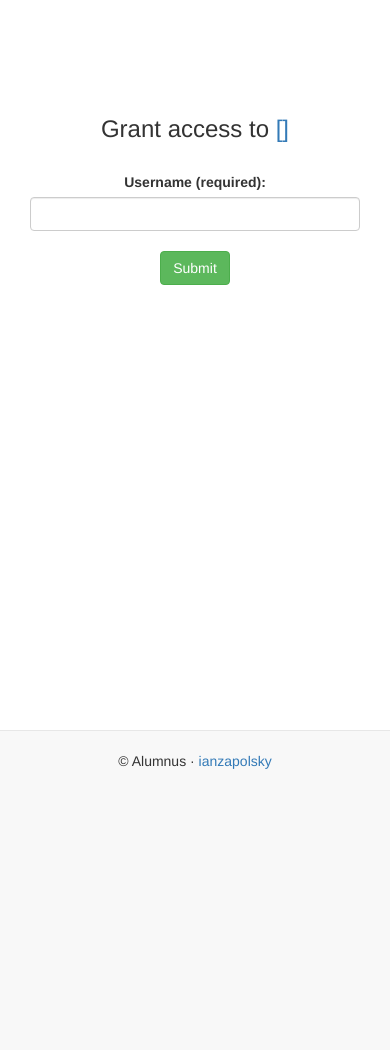
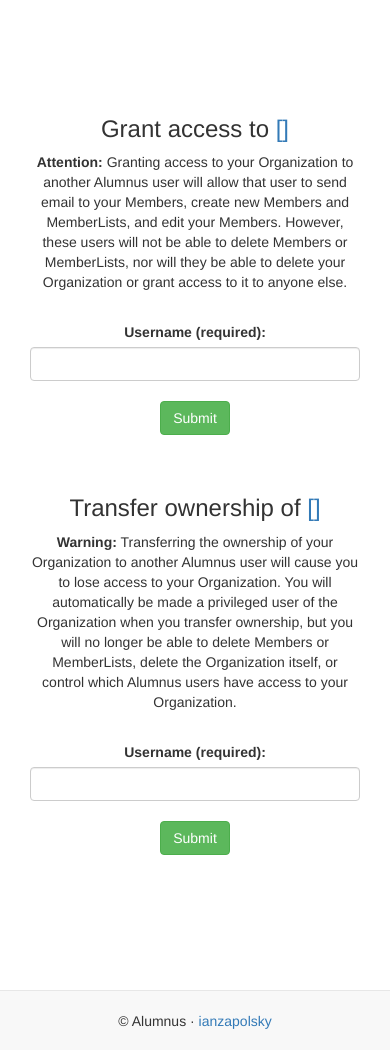
Before and after one commit to ianzapolsky/alumnus-django, a Django app: template apps/website/templates/forms/organization_grant_access.html in a window 390 px wide. Shown: the part 54-1104 px from the top of the page. Before the commit the page ends 823 px from the top, so only its background shows below. Run offline with Django 3.2, Linux system fonts and the light colour scheme; the template is opened without the code that fills it: most values are stand-ins (such as "Sample title", 1, 10 or a date in 2020); some libraries are stand-ins or nearby versions.

Commit message:
rebased against current master, added ownership transfer

```diff
--- a/apps/alumnus_backend/urls.py
+++ b/apps/alumnus_backend/urls.py
@@ -14,6 +14,7 @@ urlpatterns = patterns('',
     url(r'^organizations/(?P<organization_id>\d+)/$', 'alumnus_backend.views.get_organization'),
     url(r'^organizations/delete/$', 'alumnus_backend.views.organization_delete'),
     url(r'^organizations/grant-access/$', 'alumnus_backend.views.organization_grant_access'),
+    url(r'^organizations/transfer-ownership/$', 'alumnus_backend.views.organization_transfer_ownership'),
 
     # Members
     url(r'^members/delete/$', 'alumnus_backend.views.member_delete'),
--- a/apps/website/static/javascripts/src/views/organization-grant-access.js
+++ b/apps/website/static/javascripts/src/views/organization-grant-access.js
@@ -5,6 +5,8 @@ define([
 ], function($, _, Backbone) {
 
   var OrganizationGrantAccessView = Backbone.View.extend({
+
+    messages: [],
 
     el: '#grant-access-container',
 
@@ -14,6 +16,7 @@ define([
 
     events: {
       'click #btn-submit': 'handleAccessGrant',
+      'click #btn-submit-ownership': 'handleTransferOwnership',
     },
 
     formIsValid: function () {
@@ -47,6 +50,32 @@ define([
             } else {
               var content = _.template($('#messages-template').html(), {Messages: [data.message]});
               $('#messages-container').html(content);
+            }
+          }
+        });
+      }
+    },
+
+    handleTransferOwnership: function (ev) {
+      ev.preventDefault();
+      var _this = this;
+      if (this.formIsValid()) {
+        this.showLoading();
+        var data = {
+          organization_id: $('#organization-id').val(),
+          username: $('#username-ownership').val()
+        };
+        $.ajax({
+          url: '/api/organizations/transfer-ownership/',
+          type: 'POST',
+          data: data,
+          success: function (data) {
+            _this.hideLoading();
+            if (data.error) {
+              var content = _.template($('#errors-template').html(), {Errors: [data.message]});
+              $('#messages-container').html(content);
+            } else {
+              window.location = data.redirect;
             }
           }
         });
--- a/apps/website/templates/forms/organization_grant_access.html
+++ b/apps/website/templates/forms/organization_grant_access.html
@@ -14,14 +14,15 @@
 
 {% block content %}
 
-
-
 <div id="grant-access-container">
 
   <div id="messages-container">
   </div>
 
-  <h3>Grant access to <a href="{{ organization.get_absolute_url }}">{{ organization }}</a></h3>
+  <div class="centered col-md-6">
+    <h3>Grant access to <a href="{{ organization.get_absolute_url }}">{{ organization }}</a></h3>
+    <p><strong>Attention:</strong> Granting access to your Organization to another Alumnus user will allow that user to send email to your Members, create new Members and MemberLists, and edit your Members. However, these users will not be able to delete Members or MemberLists, nor will they be able to delete your Organization or grant access to it to anyone else.</p>
+  </div>
   <br>
 
   <div id="form-container" class="centered col-md-4">
@@ -39,9 +40,33 @@
       <br>
     </div>
 
-    <input id="organization-id" type="hidden" value="{{ organization.pk }}">
 
   </div>
+
+  <div class="centered col-md-6">
+    <h3>Transfer ownership of <a href="{{ organization.get_absolute_url }}">{{ organization }}</a></h3>
+    <p><strong>Warning:</strong> Transferring the ownership of your Organization to another Alumnus user will cause you to lose access to your Organization. You will automatically be made a privileged user of the Organization when you transfer ownership, but you will no longer be able to delete Members or MemberLists, delete the Organization itself, or control which Alumnus users have access to your Organization.</p>
+  </div>
+  <br>
+
+  <div id="form-container" class="centered col-md-4">
+
+    <div class="form-group">
+      <form method="post">
+        <label for="username">Username (required):</label>
+        <input class="form-control" id="username-ownership">
+        <br>
+        <button id="btn-submit-ownership" class="btn btn-success" type="submit">Submit</button>
+      </form>
+      <br>
+      <br>
+    </div>
+
+  </div>
+
+
+
+  <input id="organization-id" type="hidden" value="{{ organization.pk }}">
 
 </div>
 
```
Also changed, not shown: apps/alumnus_backend/views.py (+29 -0 lines).
